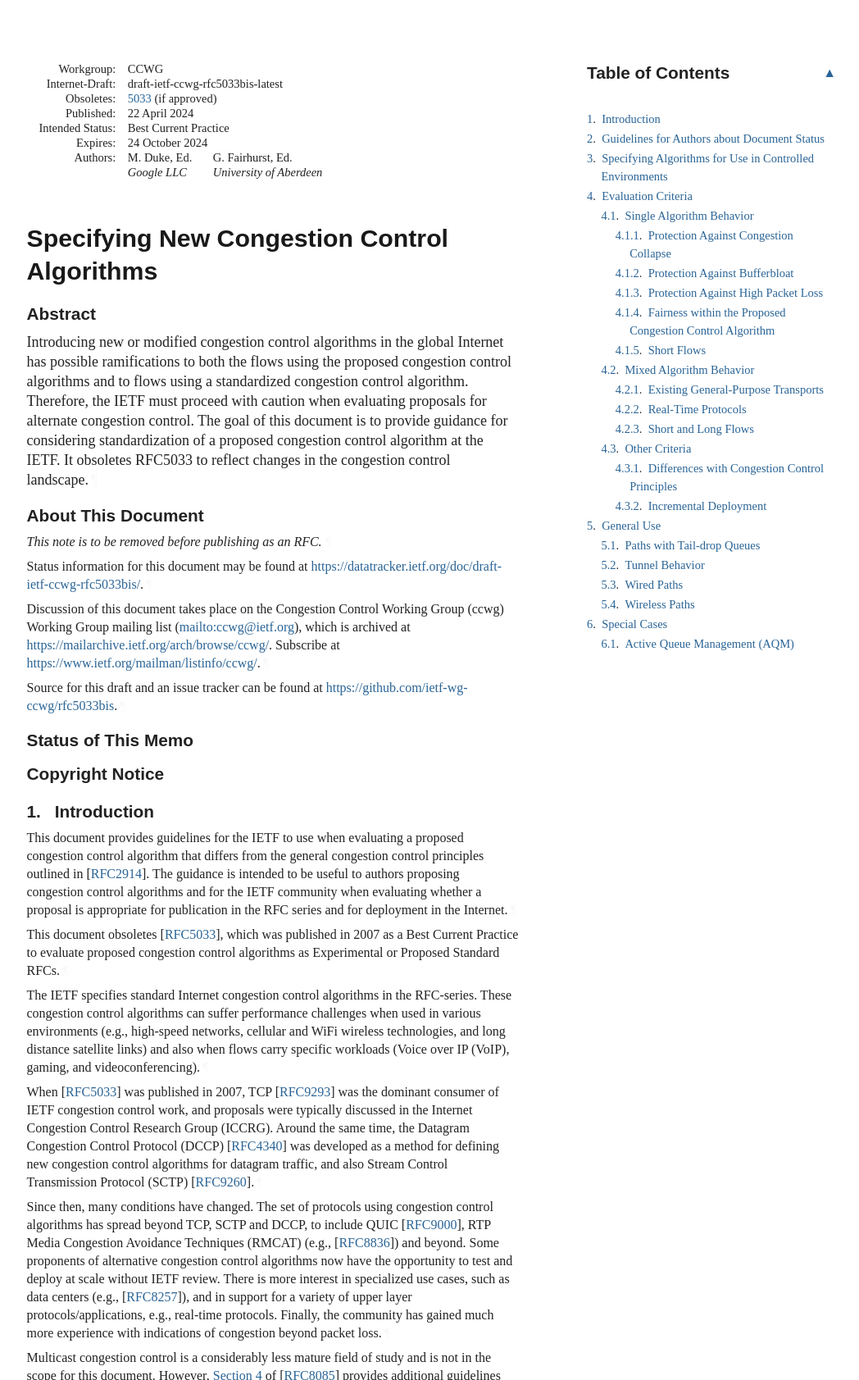
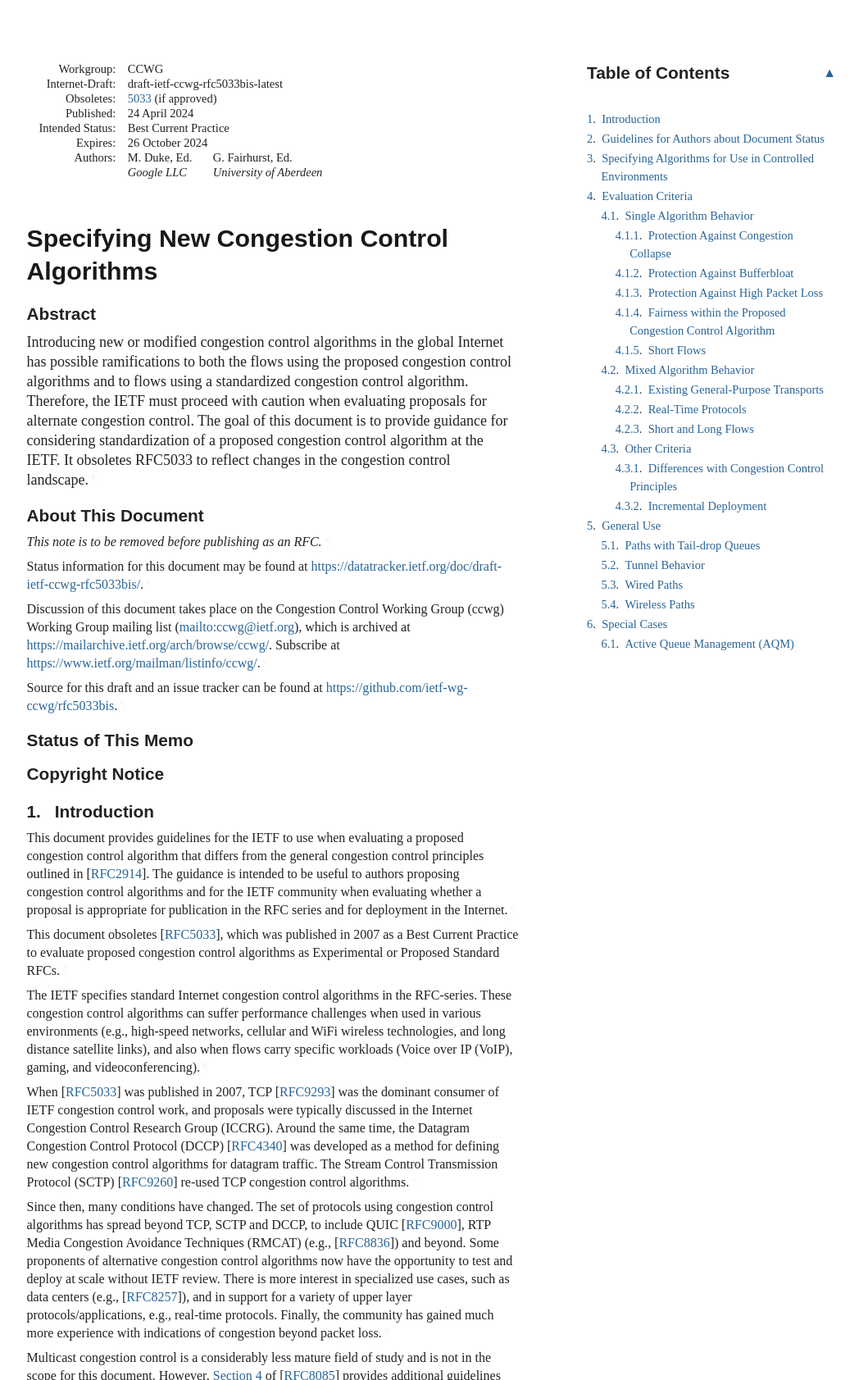
Before and after one commit to ietf-wg-ccwg/rfc5033bis, a plain HTML site: page gorryfair-patch-22/draft-ietf-ccwg-rfc5033bis.html in a window 1280 px wide. Shown: the top 1683 px of the page at 82% size, without its empty margins (92-1140 px from the left). Drawn offline with Linux system fonts and the light colour scheme; a web font is replaced by a local one.

Commit message:
Script updating gh-pages from cf6de7f. [ci skip]

```diff
--- a/gorryfair-patch-22/draft-ietf-ccwg-rfc5033bis.html
+++ b/gorryfair-patch-22/draft-ietf-ccwg-rfc5033bis.html
@@ -1037,7 +1037,7 @@ svg :is([fill="white"], [fill^="#fff"]) {
 </tr></thead>
 <tfoot><tr>
 <td class="left">Duke &amp; Fairhurst</td>
-<td class="center">Expires 24 October 2024</td>
+<td class="center">Expires 26 October 2024</td>
 <td class="right">[Page]</td>
 </tr></tfoot>
 </table>
@@ -1053,12 +1053,12 @@ svg :is([fill="white"], [fill^="#fff"]) {
 <a href="https://www.rfc-editor.org/rfc/rfc5033" class="eref">5033</a> (if approved)</dd>
 <dt class="label-published">Published:</dt>
 <dd class="published">
-<time datetime="2024-04-22" class="published">22 April 2024</time>
+<time datetime="2024-04-24" class="published">24 April 2024</time>
     </dd>
 <dt class="label-intended-status">Intended Status:</dt>
 <dd class="intended-status">Best Current Practice</dd>
 <dt class="label-expires">Expires:</dt>
-<dd class="expires"><time datetime="2024-10-24">24 October 2024</time></dd>
+<dd class="expires"><time datetime="2024-10-26">26 October 2024</time></dd>
 <dt class="label-authors">Authors:</dt>
 <dd class="authors">
 <div class="author">
@@ -1120,7 +1120,7 @@ congestion control landscape.<a href="#section-abstract-1" class="pilcrow">¶</a
         time. It is inappropriate to use Internet-Drafts as reference
         material or to cite them other than as "work in progress."<a href="#section-boilerplate.1-3" class="pilcrow">¶</a></p>
 <p id="section-boilerplate.1-4">
-        This Internet-Draft will expire on 24 October 2024.<a href="#section-boilerplate.1-4" class="pilcrow">¶</a></p>
+        This Internet-Draft will expire on 26 October 2024.<a href="#section-boilerplate.1-4" class="pilcrow">¶</a></p>
 </section>
 </div>
 <div id="copyright">
@@ -1337,7 +1337,7 @@ Experimental or Proposed Standard RFCs.<a href="#section-1-2" class="pilcrow">¶
 <p id="section-1-3">The IETF specifies standard Internet congestion control algorithms in the RFC-series.
 These congestion control algorithms can suffer performance challenges when used in
 various environments (e.g., high-speed networks, cellular and WiFi wireless
-technologies, and long distance satellite links) and also when flows carry
+technologies, and long distance satellite links), and also when flows carry
 specific workloads (Voice over IP (VoIP), gaming, and videoconferencing).<a href="#section-1-3" class="pilcrow">¶</a></p>
 <p id="section-1-4">When <span>[<a href="#RFC5033" class="cite xref">RFC5033</a>]</span> was published in 2007, TCP <span>[<a href="#RFC9293" class="cite xref">RFC9293</a>]</span> was the dominant
 consumer of IETF congestion control work,
@@ -1345,9 +1345,9 @@ and proposals were typically discussed in the Internet
 Congestion Control Research Group (ICCRG). Around the same time,
 the Datagram Congestion Control
 Protocol (DCCP) <span>[<a href="#RFC4340" class="cite xref">RFC4340</a>]</span> was developed as a method for defining new
-congestion control algorithms for datagram traffic,
-and also Stream Control Transmission Protocol (SCTP)
-<span>[<a href="#RFC9260" class="cite xref">RFC9260</a>]</span>.<a href="#section-1-4" class="pilcrow">¶</a></p>
+congestion control algorithms for datagram traffic.
+The Stream Control Transmission Protocol (SCTP)
+<span>[<a href="#RFC9260" class="cite xref">RFC9260</a>]</span> re-used TCP congestion control algorithms.<a href="#section-1-4" class="pilcrow">¶</a></p>
 <p id="section-1-5">Since then, many conditions have changed. The set of protocols using congestion control
 algorithms has spread beyond TCP, SCTP and DCCP, to include QUIC <span>[<a href="#RFC9000" class="cite xref">RFC9000</a>]</span>, RTP Media Congestion
 Avoidance Techniques (RMCAT) (e.g., <span>[<a href="#RFC8836" class="cite xref">RFC8836</a>]</span>) and beyond.
```
Also changed, not shown: gorryfair-patch-22/draft-ietf-ccwg-rfc5033bis.txt.
